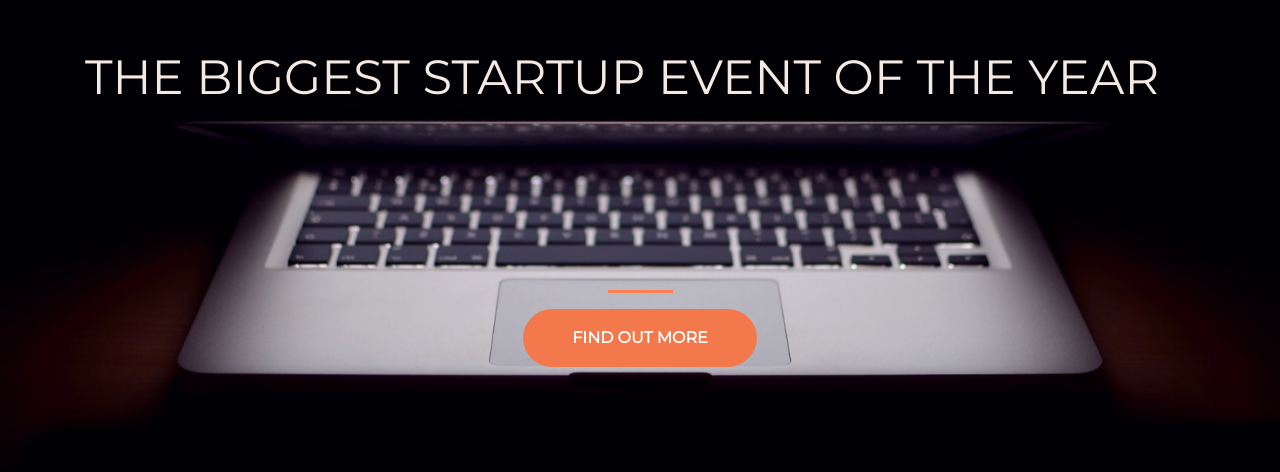
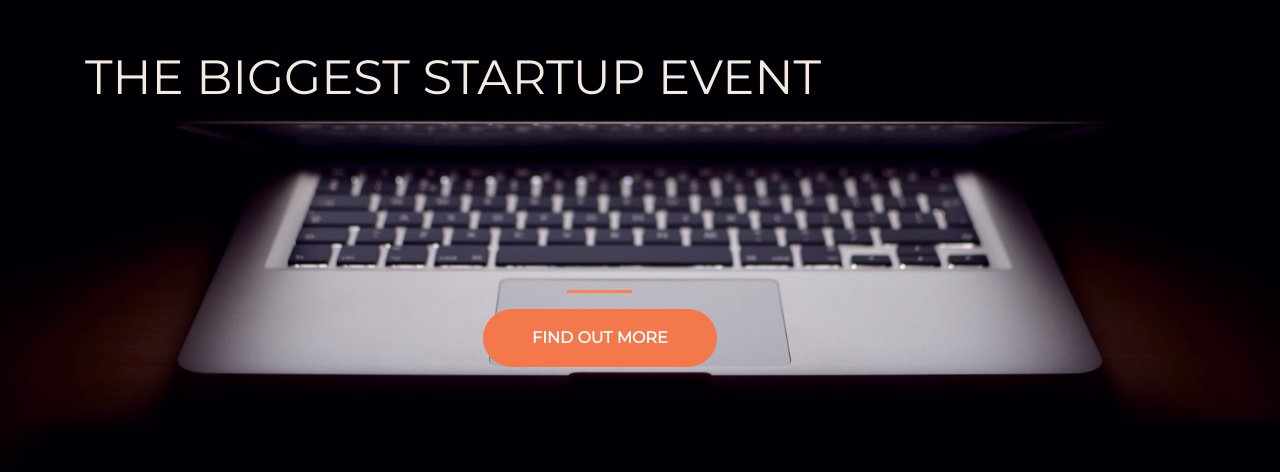
Before and after one commit to einarparker/startup-new, a plain HTML site: page startup page/startup_files/index.html in a window 1280 px wide. Shown: the part 192-664 px from the top of the page. Drawn offline with nearby package versions, Linux system fonts and the light colour scheme.

Commit message:
header change

```diff
--- a/startup page/startup_files/index.html
+++ b/startup page/startup_files/index.html
@@ -24,7 +24,7 @@
 
       <div class="row">
         <header class="text-center">
-          <h1 class="text-uppercase col-12"><strong></strong>The biggest startup event of the year</strong></h1>
+          <h1 class="text-uppercase col-12"><strong></strong>The biggest startup event </strong></h1>
         </header>
         <div class="buffer col-12"></div>
         <section class="text-center col-12 ">
```
Also changed, not shown: startup page/startup_files/Einar Parker-logo.png (renamed from startup page/Einar Parker-logo.png).
